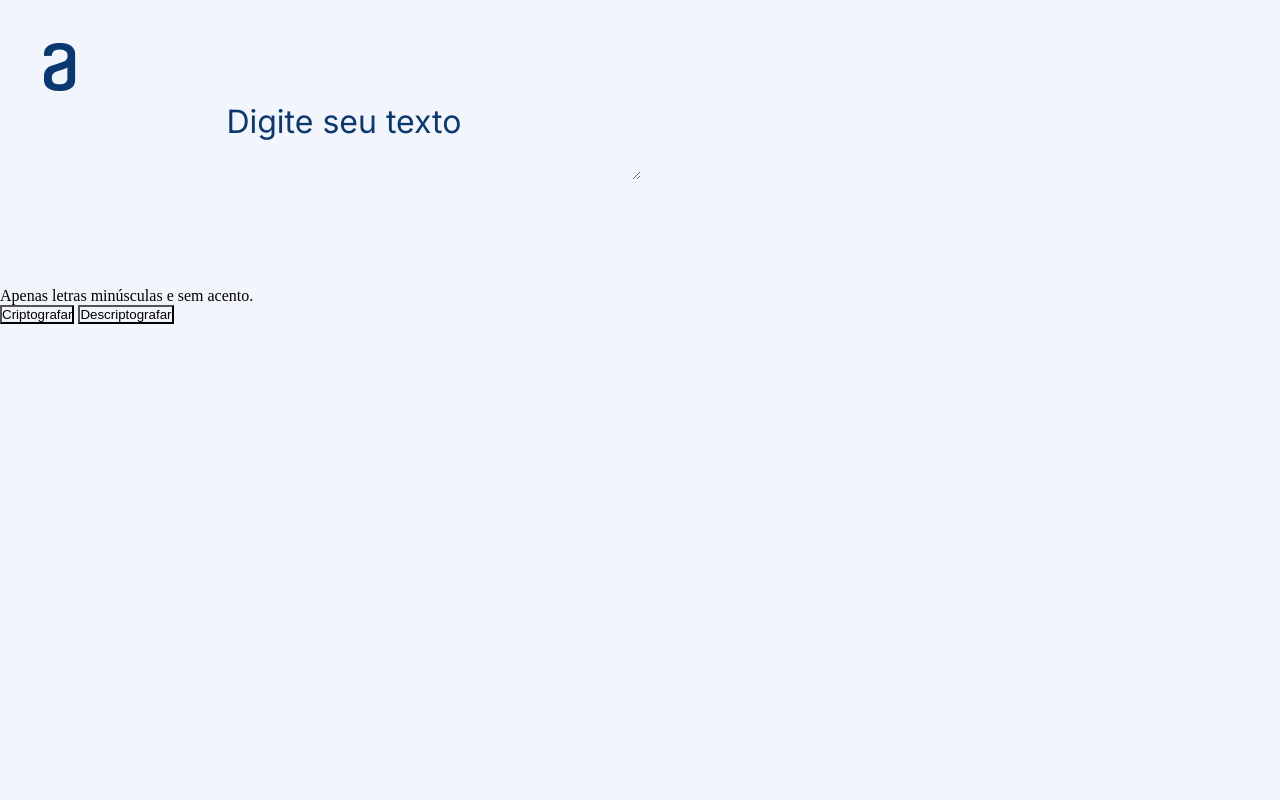
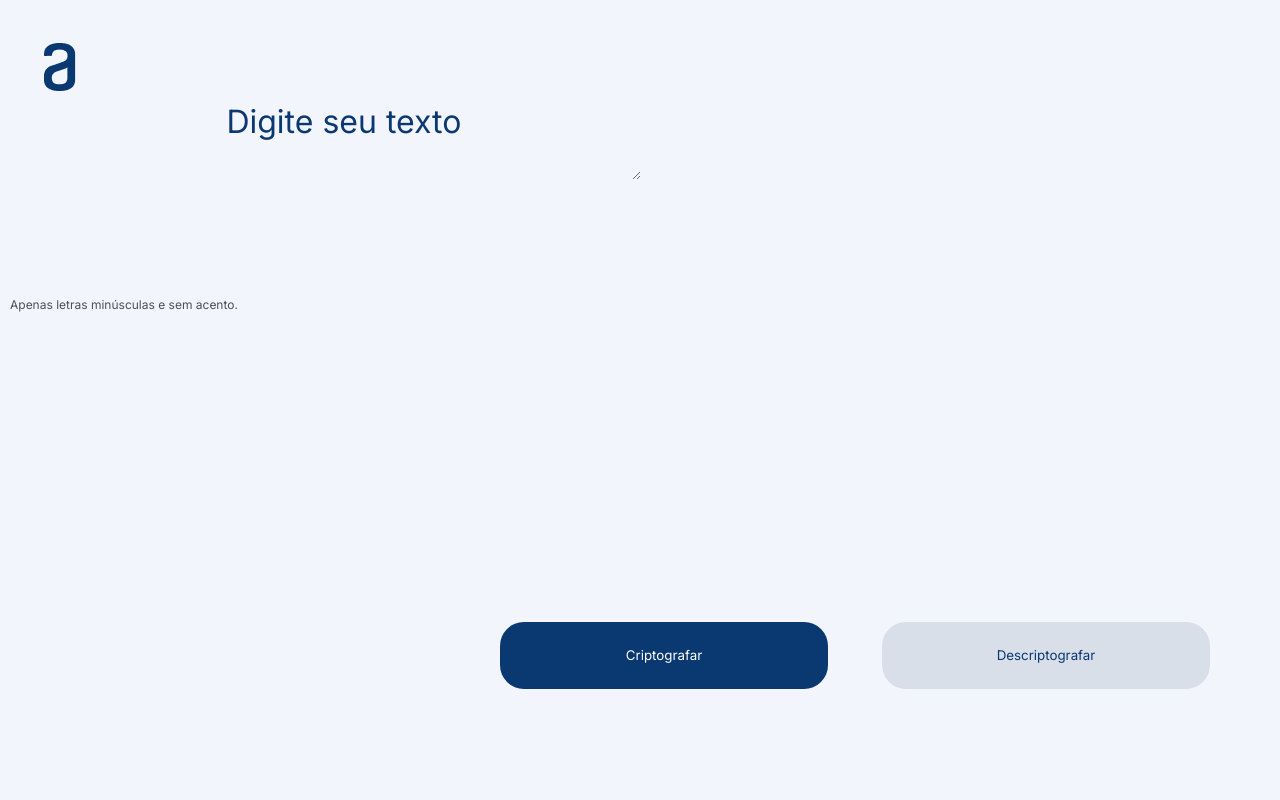
Before and after one commit to MariaFlorDiPiero/challenge-decodificador-one-t6, a plain HTML site: page index.html in a window 1280 px wide. Shown: the top 800 px of the page. Drawn offline with Linux system fonts and the light colour scheme.

Commit message:
create css .botao

```diff
--- a/index.html
+++ b/index.html
@@ -11,9 +11,9 @@
         <section>
             <img src="logo.png" alt="logo-alura" class="logo">
             <textarea class="conteudo_caixa">Digite seu texto</textarea>
-            <p>Apenas letras minúsculas e sem acento.</p>
-            <button>Criptografar</button>
-            <button>Descriptografar</button>
+            <p class="conteudo_alerta">Apenas letras minúsculas e sem acento.</p>
+            <button class="botao_cripto">Criptografar</button>
+            <button class="botao_descripto">Descriptografar</button>
         </section>
         <section class="conteudo_cripto_pronta">
             <img src="imagem.jpg" alt="Menino olhando através de uma lupa" class="img_menino">
--- a/style.css
+++ b/style.css
@@ -18,7 +18,7 @@
     width: 400px;
     height: 944px;
     margin: 0 0 0 1460px;
-    margin-top: -350px;
+    margin-top: -750px;
     border-radius: 32px;
 }
 
@@ -56,5 +56,41 @@
     color:#0A3871;
     margin: 8%;
     border: none;
+}
+
+.botao_cripto {
+    display: inline-block;
+    align-items: flex-end;
+    width: 328px;
+    height: 67px;
+    margin: 0 0 0 500px;
+    margin-top: 300px;
+    background-color: #0A3871;
+    border-radius: 24px;
+    border: none;
+    font-family: 'Inter', sans-serif;
+    color: #ffffff;
 
 }
+
+.botao_descripto {
+    display: inline-block;
+    align-items: flex-end;
+    width: 328px;
+    height: 67px;
+    margin: 0 0 0 50px;
+    background-color: #D8DFE8;
+    border-radius: 24px;
+    border: #0A3871;
+    font-family: 'Inter', sans-serif;
+    color: #0A3871;
+
+}
+
+.conteudo_alerta {
+    font-family:'Inter', sans-serif;
+    font-size: 12px;
+    font-weight: 400;
+    color: #495057;
+    margin: 10px;
+}
```
